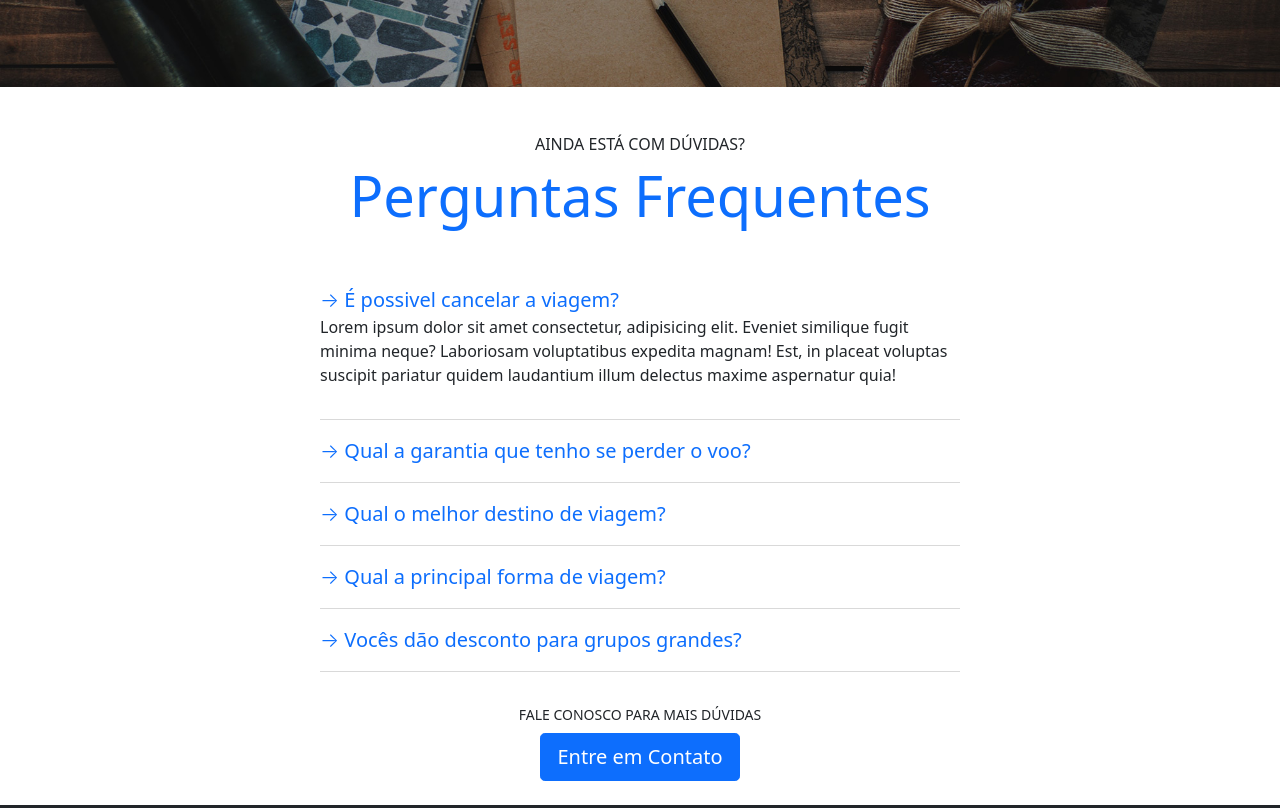
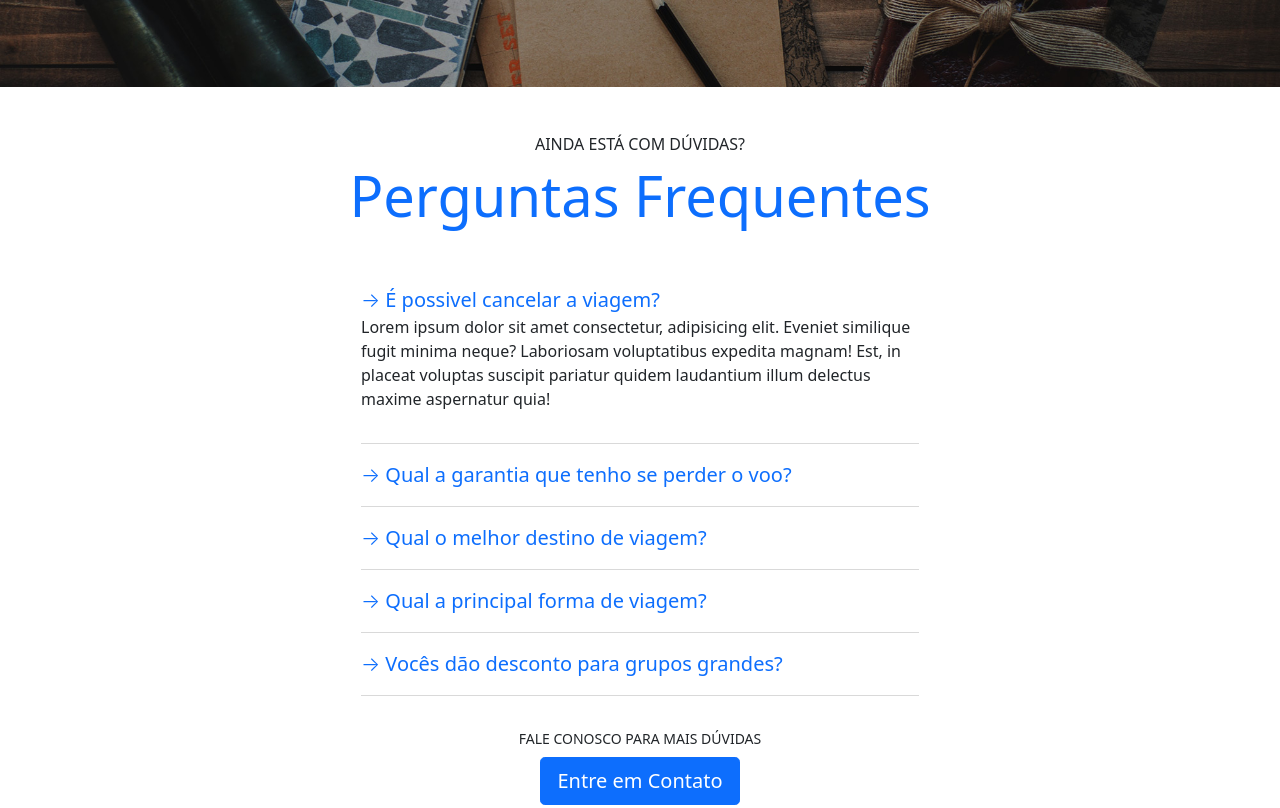
Before and after one commit to BenitoPedro13/Trying-Bootstrap, a plain HTML site: page index.html in a window 1280 px wide. Shown: the part 1700-2508 px from the top of the page. Drawn offline with Linux system fonts and the light colour scheme.

Commit message:
Style Bugs Fixed

```diff
--- a/index.html
+++ b/index.html
@@ -96,7 +96,7 @@
           </button>
         </div>
       </div>
-      <div class="col-lg-5 p-4">
+      <div class="col-lg-5 p-4 align-self-center">
         <h1 class="display-4">Realize a viagem do seu sonho</h1>
         <p class="lead">O melhor local para viajar é com a Caravan, mais de 5.000 excursões concluídas.</p>
         <form action="">
@@ -181,13 +181,13 @@
     </footer>
   </section>
 
-  <section>
+  <section class="container">
       <div class="my-5 text-center">
         <span class="h6 d-block">AINDA ESTÁ COM DÚVIDAS?</span>
         <h2 class="display-4 text-primary">Perguntas Frequentes</h2>
       </div>
       <div class="d-flex justify-content-center">
-        <div class="col-6" id="perguntasFrequentes" data-children=".pergunta">
+        <div class="col-md-6" id="perguntasFrequentes" data-children=".pergunta">
           <div class="pergunta py-2">
             <a class="lead" data-bs-toggle="collapse"  href="#pergunta1" aria-expanded="true" aria-controls="pergunta1">
               → É possivel cancelar a viagem?
```
